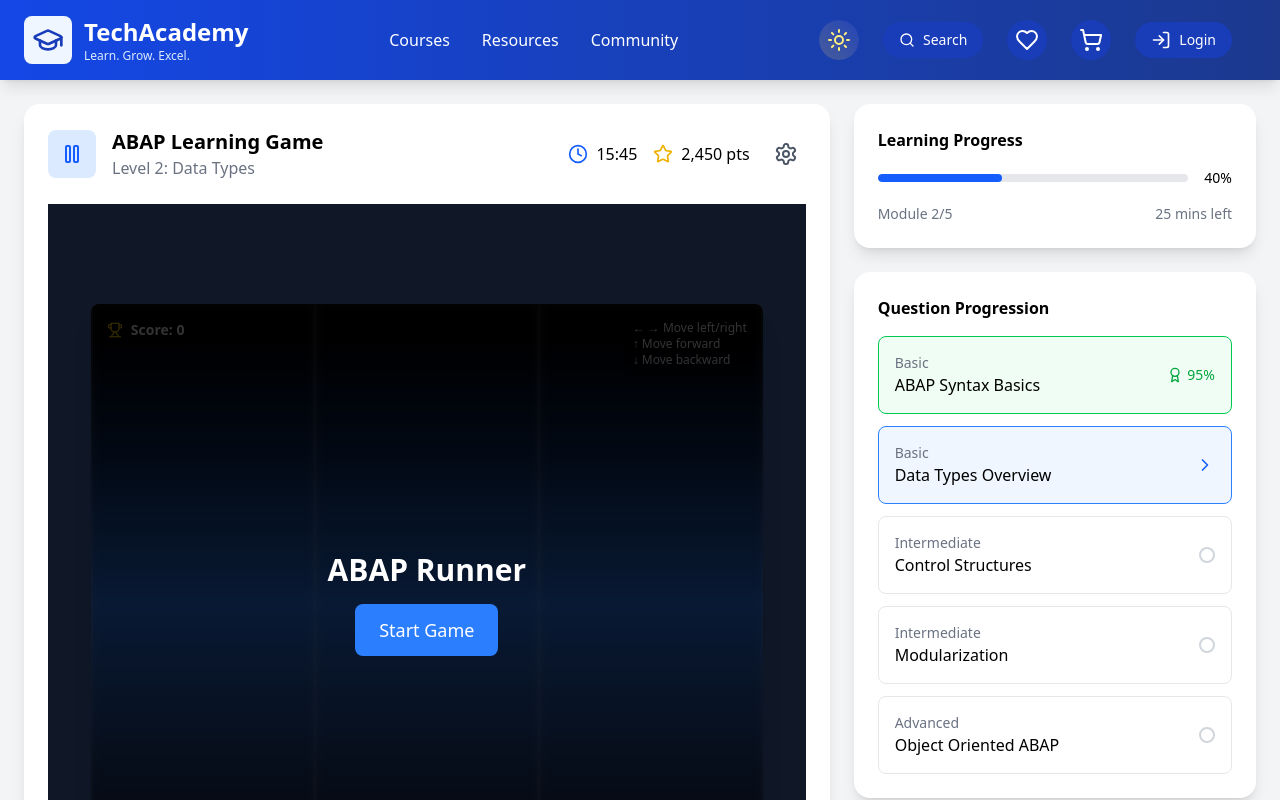
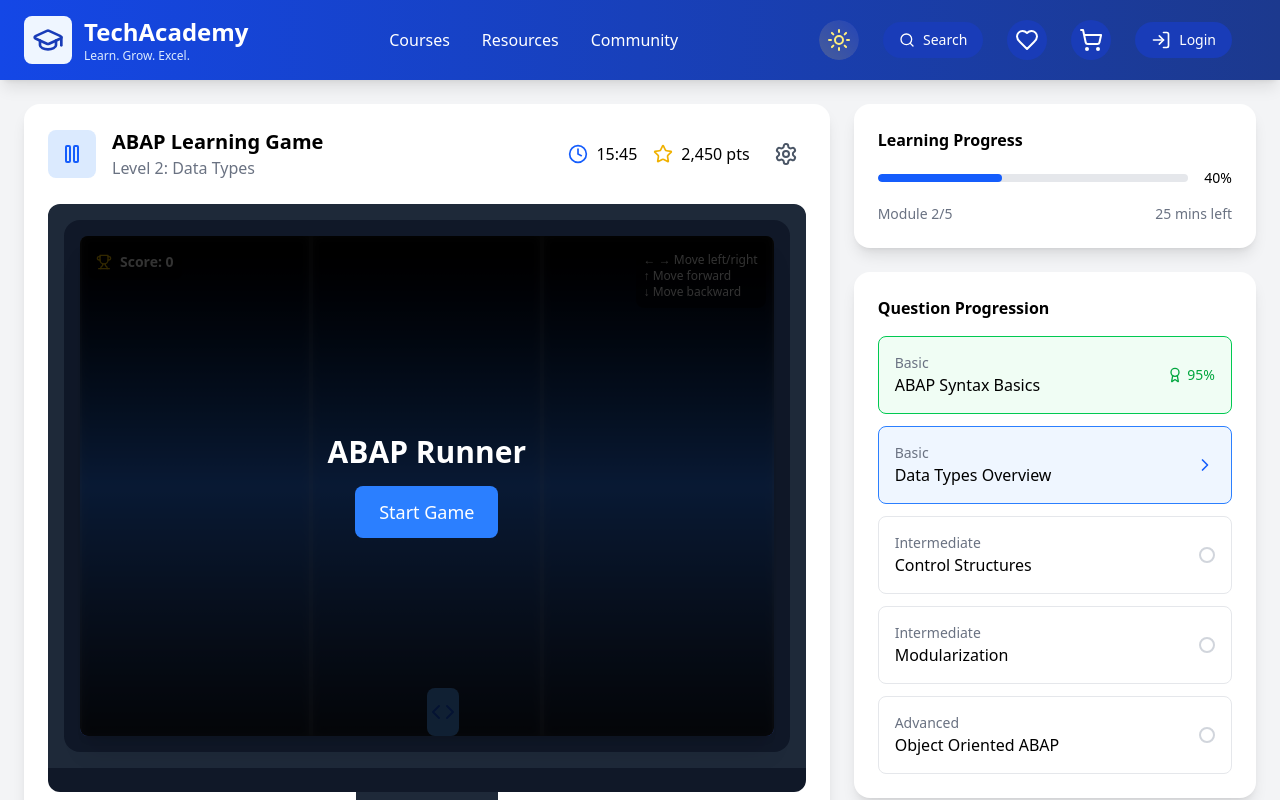
Before and after one commit to InsansaTechnoledge/SAP_Training, a React (Vite) app in the folder Frontend/: page /game in a window 1280 px wide. Shown: the top 800 px of the page. Built offline with nearby package versions, Linux system fonts and the light colour scheme; a web font is replaced by a local one.

Commit message:
mockup for game

```diff
--- a/Frontend/src/Games/ABAP/Module/ModuleOne/GameOne.jsx
+++ b/Frontend/src/Games/ABAP/Module/ModuleOne/GameOne.jsx
@@ -279,10 +279,10 @@ const ABAPRunner = () => {
     }, [generateCollectibles, generateSpeedLines, generateNewQuestion]);
 
     return (
-        <div className="flex items-center justify-center min-h-screen bg-gray-900 p-4">
+        <div className="flex items-center justify-center bg-gray-900 p-4 rounded-2xl">
             <div
                 id='key-context'
-                className="w-full max-w-2xl h-[600px] bg-gray-800 relative overflow-hidden rounded-lg shadow-xl"
+                className="w-full h-[500px] bg-gray-800 relative overflow-hidden rounded-lg shadow-xl"
                 tabIndex={0}
                 onKeyDown={handleKeyDown}
                 onKeyUp={handleKeyUp}
--- a/Frontend/src/Pages/GamePage.jsx
+++ b/Frontend/src/Pages/GamePage.jsx
@@ -49,10 +49,24 @@ const GameDashboard = () => {
                         </div>
                     </div>
 
+
+                    <div class="relative mx-auto border-gray-800 dark:border-gray-800 bg-gray-800 border-[16px] rounded-t-xl">
+                        <div class="rounded-xl">
+
+                            <div className="relative w-full">
+                                <ABAPRunner />
+                            </div>
+                        </div>
+                    </div>
+                    <div class="relative mx-auto bg-gray-900 dark:bg-gray-700 rounded-b-xl h-[24px]"></div>
+                    <div class="relative mx-auto bg-gray-800 rounded-b-xl h-[55px] max-w-[83px] md:h-[95px] md:max-w-[142px]"></div>
+
+
+
+
+
+
                     {/* Game Content Area */}
-                    <div className="relative w-full h-[600px]">
-                        <ABAPRunner />
-                    </div>
                 </div>
 
                 {/* Right side - Question Controls */}
@@ -80,8 +94,8 @@ const GameDashboard = () => {
                                 <div
                                     key={question.id}
                                     className={`p-4 rounded-lg border ${question.status === 'current' ? 'border-blue-500 bg-blue-50' :
-                                            question.status === 'completed' ? 'border-green-500 bg-green-50' :
-                                                'border-gray-200'
+                                        question.status === 'completed' ? 'border-green-500 bg-green-50' :
+                                            'border-gray-200'
                                         }`}
                                 >
                                     <div className="flex justify-between items-center">
```
